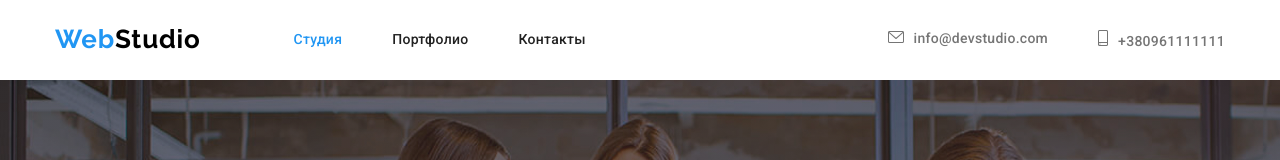
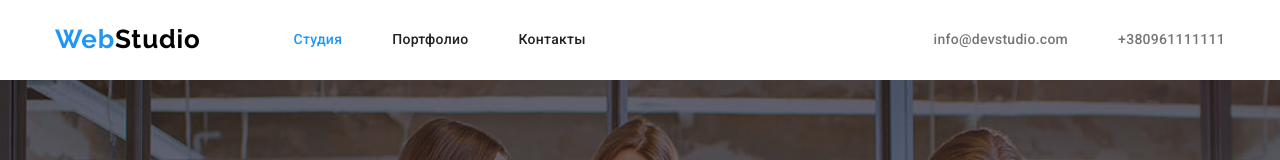
Before and after one commit to RomaLysenkoUK/goit-markup-hw-04, a plain HTML site: page index.html in a window 1280 px wide. Shown: the top 160 px of the page. Drawn offline with nearby package versions, Linux system fonts and the light colour scheme.

Commit message:
Update styles.css

```diff
--- a/css/styles.css
+++ b/css/styles.css
@@ -146,7 +146,7 @@ img {
     color: var(--accent-color);
 }
 
-.icon-email::before {
+/*.icon-email::before {
     display: inline-flex;
     content: "";
     width: 16px;
@@ -162,7 +162,7 @@ img {
     height: 16px;
     margin-right: 10px;
     background-image: url(../images/icons/smartphone.svg);
-}
+}*/
 
 .accent {
     color: var(--accent-color);
```
